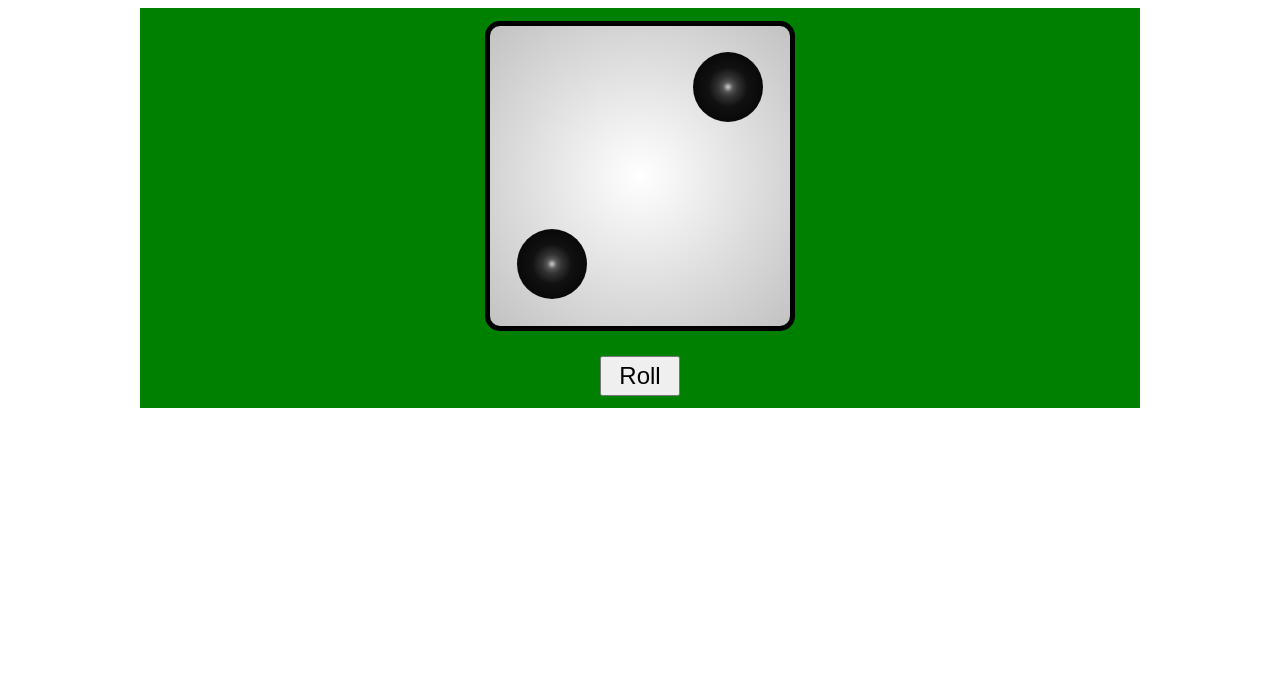
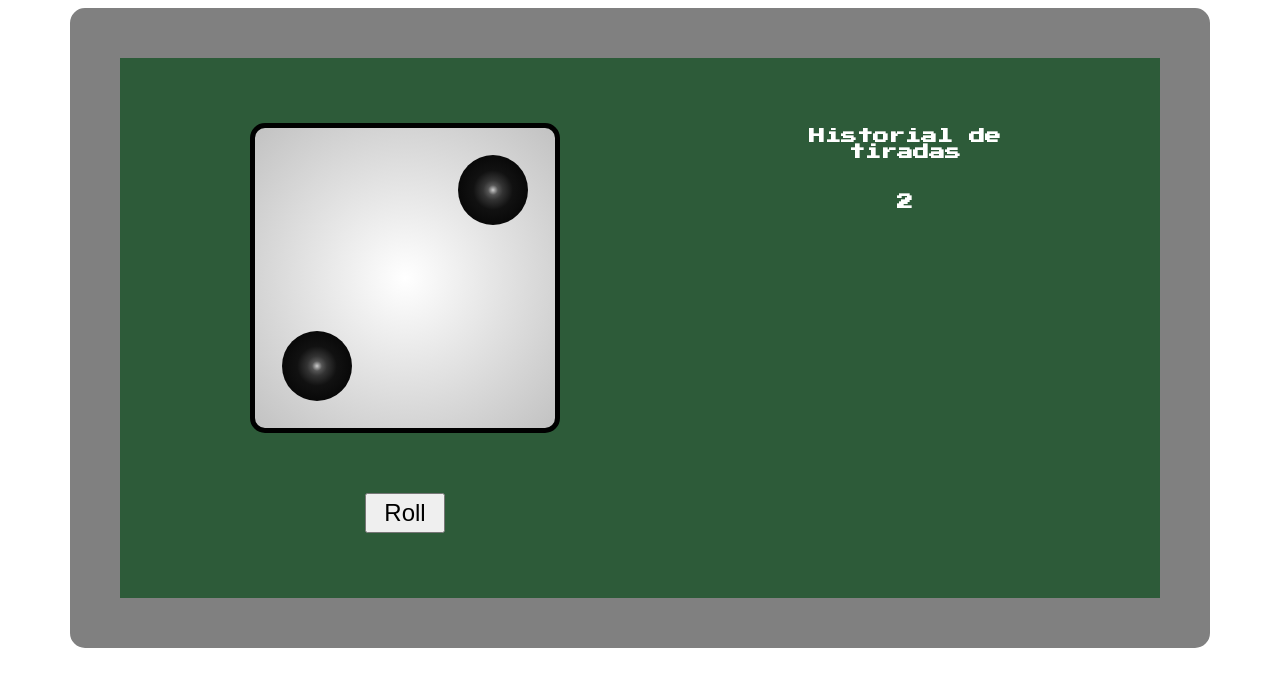
Before and after one commit to aydearcas/dicecss, a website built with Parcel: page src/index.html in a window 1280 px wide. Both pictures are taken after a click on the button "Roll". Built offline with nearby package versions, Linux system fonts and the light colour scheme.

Commit message:
Modified style of dots and dice

```diff
--- a/src/css/index.css
+++ b/src/css/index.css
@@ -1,15 +1,24 @@
+@import url('https://fonts.googleapis.com/css2?family=Press+Start+2P&display=swap');
+
+:root {
+  font-family: 'Press Start 2P', cursive;
+}
+
 .dice {
   width: 1000px;
-  height: 400px;
-  background: green;
+  height: 500px;
+  padding: 20px;
+  background: #2d5b39;
   display: flex;
-  flex-wrap: wrap;
-  flex-direction: column;
+  flex-flow: column wrap;
   margin: auto;
+  border: 50px solid gray;
+  border-radius: 15px;
 }
 
 #rollButton {
   margin: auto;
+  margin-top: 15px;
   width: 80px;
   height: 40px;
   font-size: 24px;
@@ -19,10 +28,6 @@
   width: 300px;
   height: 300px;
   background-image: radial-gradient(#fff, #666 250%);
-
-  /*
-  background: linear-gradient(to top left, #666, #f1f1f1 5%, #f7f7f7 60%, #fefefe 90%);
-  */
   margin: auto;
   border: 5px solid black;
   border-radius: 15px;
@@ -31,6 +36,34 @@
     "a b c"
     "d e f"
     "g h i";
+}
+
+.history {
+  width: 250px;
+  height: 400px;
+  background: transparent;
+  margin: auto;
+  text-align: center;
+  overflow: auto;
+}
+
+.history-title {
+  width: 200px;
+  height: 50px;
+  color: white;
+  font-size: 16px;
+  font-weight: 800;
+  text-align: center;
+  position: -webkit-sticky;
+  position: sticky;
+  margin: auto;
+  align-self: flex-end;
+}
+
+.history-roll {
+  color: white;
+  font-size: 16px;
+  font-weight: 600;
 }
 
 .dot {
--- a/src/index.html
+++ b/src/index.html
@@ -13,6 +13,10 @@
     <div id="face">
     </div>
     <button id="rollButton">Roll</button>
+    <div class="history">
+      <div class="history-title">Historial de tiradas</div>
+    </div>
+
   </div>
 </body>
 </html>
--- a/src/js/index.js
+++ b/src/js/index.js
@@ -18,9 +18,25 @@ function clearDots () {
   }
 }
 
+function addHistory () {
+/* Función que genera el historial de tiradas cogiendo el innerHTML de History y añadiendo un <p>
+  con la última tirada que se realizó. Necesita saber cuál es el número random que se generó.
+  Eso puede hacerse contando los dots que hay
+*/
+  const dots = document.querySelectorAll('.dot')
+  const historyList = document.querySelector('.history')
+  historyList.innerHTML = `${historyList.innerHTML}<p class ="history-roll">${dots.length}</p>`
+}
+function updateScroll () {
+  const historial = document.querySelector('.history')
+  historial.scrollTop = historial.scrollHeight
+}
+
 function newRoll () {
   clearDots()
   rollDice()
+  addHistory()
+  updateScroll()
 }
 
 const rollButton = document.getElementById('rollButton')
```
